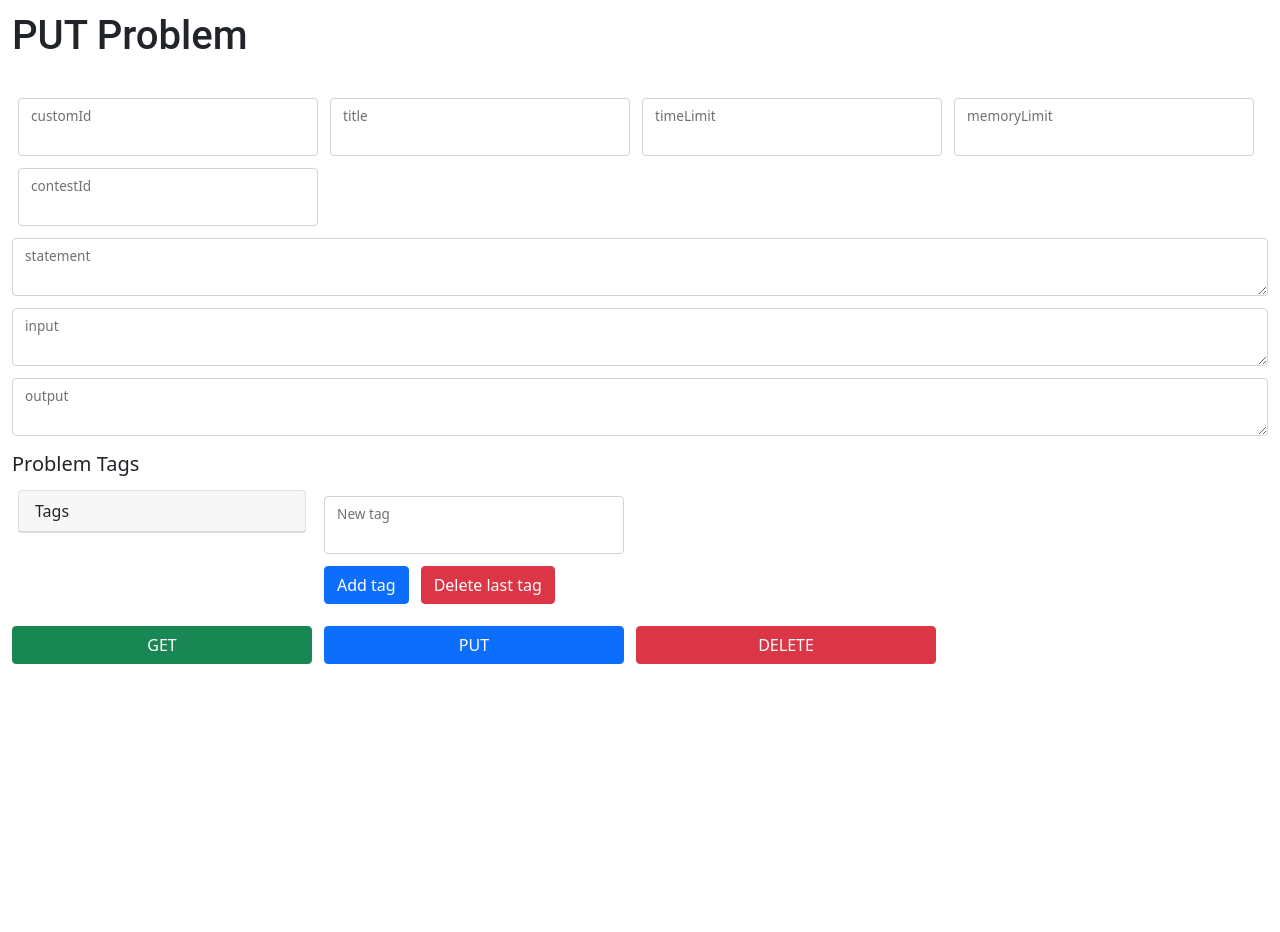
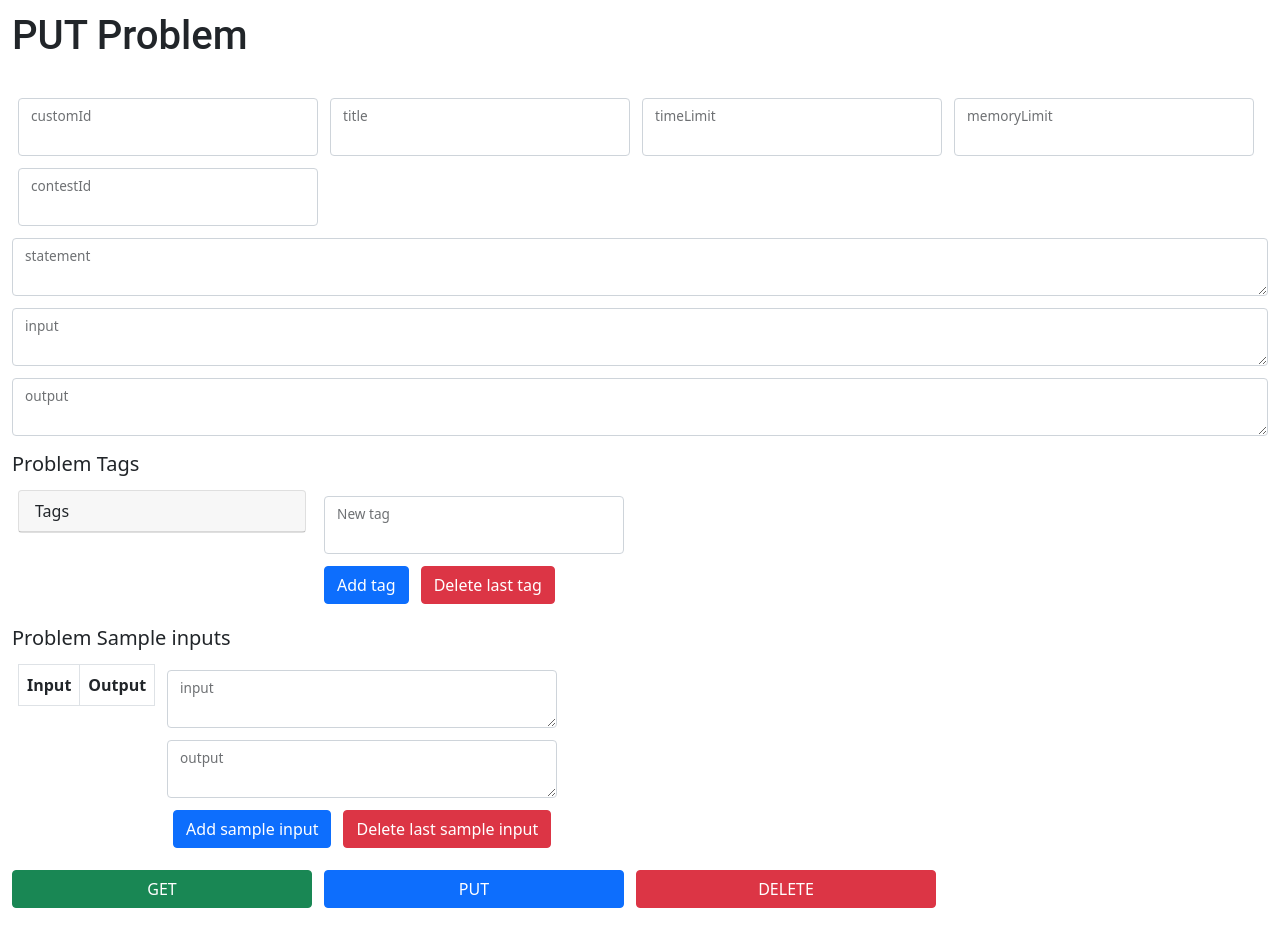
Before and after one commit to Gamma-Online-Judge/gamma-judge-admin, a React (Create React App) app: page /problems in a window 1280 px wide. Before the commit the page ends 800 px from the top, so only its background shows below. Built offline with nearby package versions, Linux system fonts and the light colour scheme.

Commit message:
Addition of sample inputs

```diff
--- a/src/components/problems/ProblemPage.tsx
+++ b/src/components/problems/ProblemPage.tsx
@@ -1,11 +1,18 @@
 import { useState } from 'react';
-import { Button, Card, FloatingLabel, Form, ListGroup } from 'react-bootstrap';
+import {
+  Button,
+  Card,
+  FloatingLabel,
+  Form,
+  ListGroup,
+  Table,
+} from 'react-bootstrap';
 import {
   putProblem,
   deleteProblem,
   getProblem,
 } from '../../actions/problems.client';
-import { ProblemData } from '../../models/problem';
+import { ProblemData, SampleInputData } from '../../models/problem';
 import InputGroup from '../input/InputGroup';
 
 type InputEvent = React.ChangeEvent<HTMLInputElement>;
@@ -56,6 +63,13 @@ export default function ProblemPage() {
           <TagList
             tags={problemData.tags || []}
             onChange={(tags) => setProblemData({ ...problemData, tags: tags })}
+          />
+
+          <SampleInputList
+            sampleInputs={problemData.sampleInputs || []}
+            onChange={(sampleInputs) =>
+              setProblemData({ ...problemData, sampleInputs: sampleInputs })
+            }
           />
 
           <Button
@@ -151,3 +165,84 @@ function TagList({ tags, onChange }: TagListProps) {
     </div>
   );
 }
+
+interface SampleInputListProps {
+  sampleInputs: SampleInputData[];
+  onChange: (sampleInputs: SampleInputData[]) => void;
+}
+function SampleInputList({ sampleInputs, onChange }: SampleInputListProps) {
+  const [newSampleInput, setNewSampleInput] = useState<SampleInputData>({});
+
+  function handleInputChange(e: InputEvent) {
+    setNewSampleInput({ ...newSampleInput, [e.target.id]: e.target.value });
+  }
+
+  function addNewSampleInput() {
+    onChange([...sampleInputs, newSampleInput]);
+    setNewSampleInput({});
+  }
+
+  function deleteLastSampleInput() {
+    onChange(sampleInputs.slice(0, -1));
+  }
+
+  return (
+    <div style={{ marginTop: '10px', marginBottom: '10px' }}>
+      <h5> Problem Sample inputs </h5>
+      <div
+        style={{
+          display: 'flex',
+          flexDirection: 'row',
+        }}
+      >
+        <div style={{ margin: '6px' }}>
+          <Table striped bordered hover>
+            <thead>
+              <tr>
+                <th>Input</th>
+                <th>Output</th>
+              </tr>
+            </thead>
+            <tbody>
+              {sampleInputs.map((sampleInput, i) => (
+                <tr key={i.toString()}>
+                  <td>
+                    <pre>{sampleInput.input}</pre>
+                  </td>
+                  <td>
+                    <pre>{sampleInput.output}</pre>
+                  </td>
+                </tr>
+              ))}
+            </tbody>
+          </Table>
+        </div>
+        <div style={{ margin: '6px' }}>
+          <InputGroup
+            onChange={handleInputChange}
+            model={newSampleInput}
+            keyList={['input', 'output']}
+            renderType="textarea"
+          />
+          <div
+            style={{
+              display: 'flex',
+              flexDirection: 'row',
+            }}
+          >
+            <Button style={{ margin: '6px' }} onClick={addNewSampleInput}>
+              Add sample input
+            </Button>
+            <Button
+              variant="danger"
+              style={{ margin: '6px' }}
+              onClick={deleteLastSampleInput}
+            >
+              Delete last sample input
+            </Button>
+          </div>
+        </div>
+      </div>
+    </div>
+  );
+}
```
